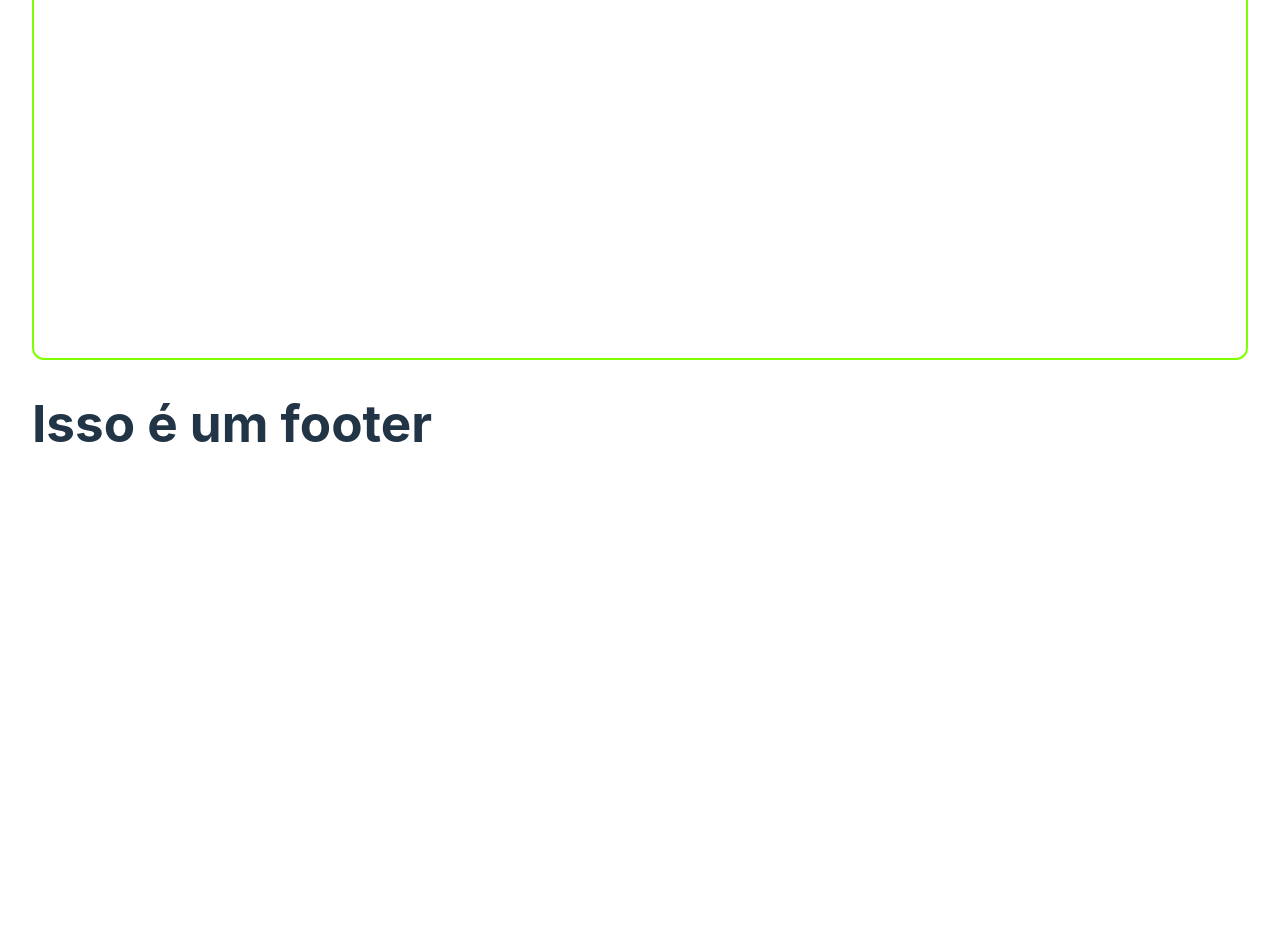
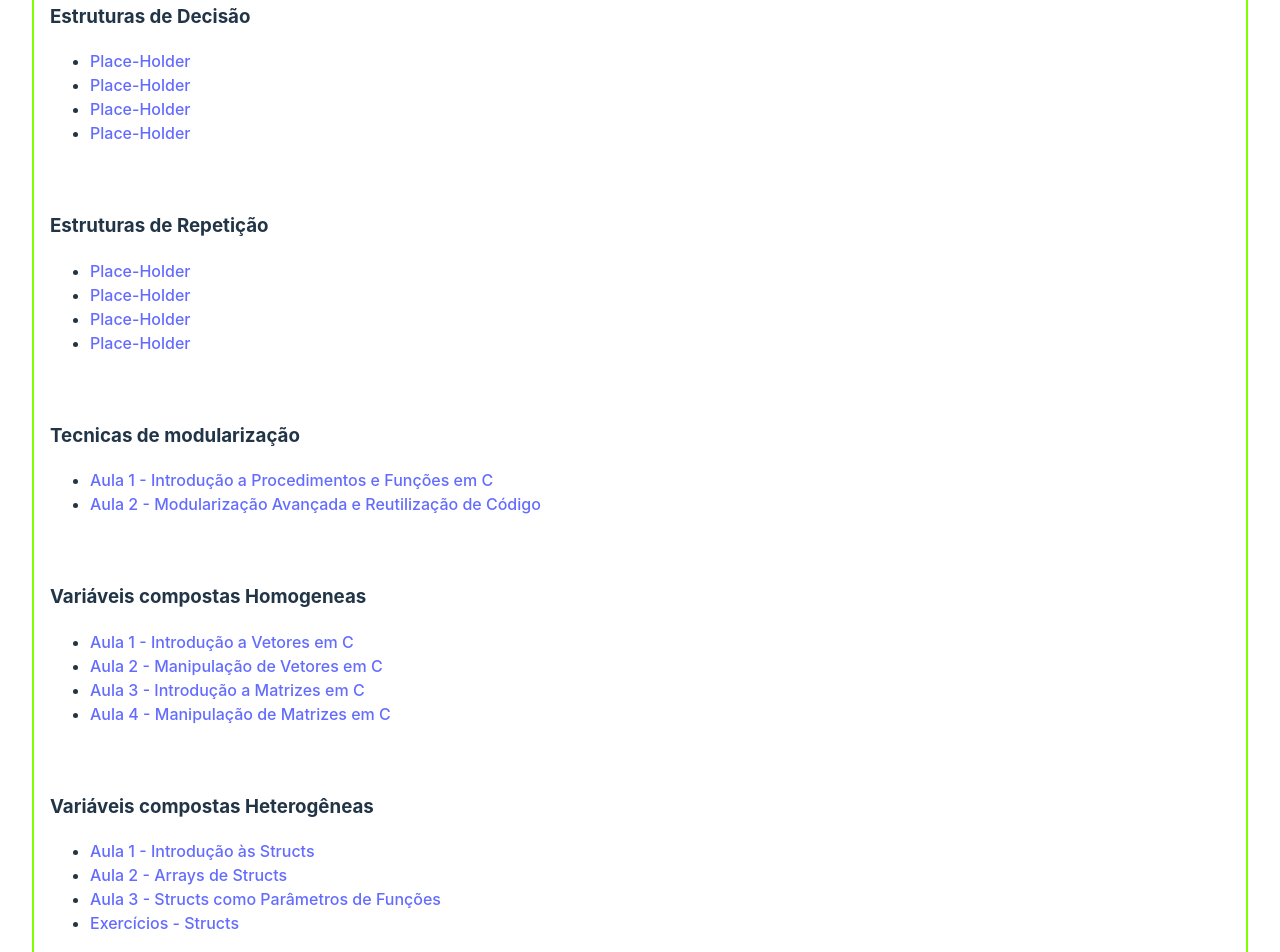
Before and after one commit to Serg-Ale/Serg-Ale.github.io, a React (Vite) app: page / in a window 1280 px wide. Shown: the part 380-1332 px from the top of the page. Before the commit the page ends 897 px from the top, so only its background shows below. Built offline with nearby package versions, Linux system fonts and the light colour scheme.

Commit message:
feat: add initial structure of all links

```diff
--- a/src/components/Nav.jsx
+++ b/src/components/Nav.jsx
@@ -29,6 +29,117 @@ const Nav = () => {
           </li>
         </ul>
       </nav>
+
+      <nav>
+        <h3>Estruturas de Decisão</h3>
+        <ul>
+          <li>
+            <Link>Place-Holder</Link>
+          </li>
+
+          <li>
+            <Link>Place-Holder</Link>
+          </li>
+          <li>
+            <Link>Place-Holder</Link>
+          </li>
+          <li>
+            <Link>Place-Holder</Link>
+          </li>
+        </ul>
+      </nav>
+
+      <nav>
+        <h3>Estruturas de Repetição</h3>
+        <ul>
+          <li>
+            <Link>Place-Holder</Link>
+          </li>
+          <li>
+            <Link>Place-Holder</Link>
+          </li>
+          <li>
+            <Link>Place-Holder</Link>
+          </li>
+          <li>
+            <Link>Place-Holder</Link>
+          </li>
+        </ul>
+      </nav>
+
+      <nav>
+        <h3>Tecnicas de modularização</h3>
+        <ul>
+          <li>
+            <Link to="/tecnicas-modularizacao/funcoes-procedimentos">
+              Aula 1 - Introdução a Procedimentos e Funções em C
+            </Link>
+          </li>
+          <li>
+            <Link to="tecnicas-modularizacao/recursividade">
+              Aula 2 - Modularização Avançada e Reutilização de Código
+            </Link>
+          </li>
+        </ul>
+      </nav>
+
+      <nav>
+        <h3>Variáveis compostas Homogeneas</h3>
+        <ul>
+          <li>
+            <Link to="/var-comp-homogeneas/introducao-vetores">
+              Aula 1 - Introdução a Vetores em C
+            </Link>
+          </li>
+
+          <li>
+            <Link to="/var-comp-homogeneas/manipulacao-vetores">
+              Aula 2 - Manipulação de Vetores em C
+            </Link>
+          </li>
+
+          <li>
+            <Link to="/var-comp-homogeneas/introducao-matrizes">
+              Aula 3 - Introdução a Matrizes em C
+            </Link>
+          </li>
+
+          <li>
+            <Link to="/var-comp-homogeneas/manipulacao-matrizes">
+              Aula 4 - Manipulação de Matrizes em C
+            </Link>
+          </li>
+        </ul>
+      </nav>
+
+      <nav>
+        <h3>Variáveis compostas Heterogêneas</h3>
+        <ul>
+          <li>
+            <Link to="var-comp-heterogeneas/introducao-structs">
+              Aula 1 - Introdução às Structs
+            </Link>
+          </li>
+
+          <li>
+            <Link to="var-comp-heterogeneas/arrays-structs">
+              Aula 2 - Arrays de Structs
+            </Link>
+          </li>
+
+          <li>
+            <Link to="var-comp-heterogeneas/structs-param-funcoes">
+              Aula 3 - Structs como Parâmetros de Funções
+            </Link>
+          </li>
+
+          <li>
+            <Link to="var-comp-heterogeneas/structs-exercicios">
+              Exercícios - Structs
+            </Link>
+          </li>
+        </ul>
+      </nav>
     </asside>
   );
 };
```
